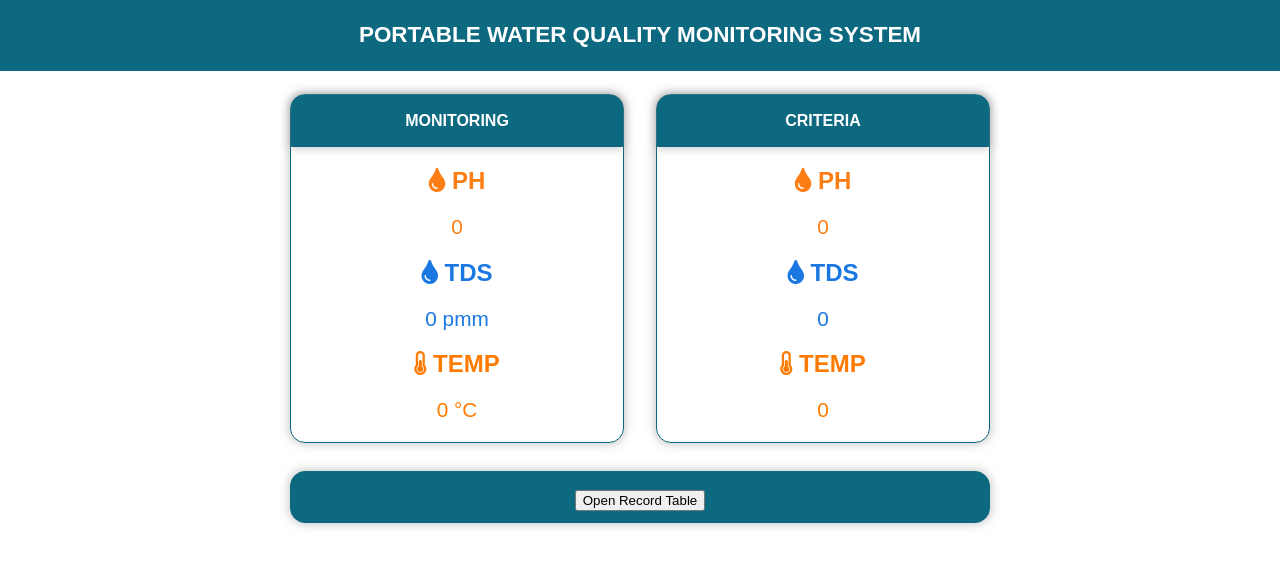
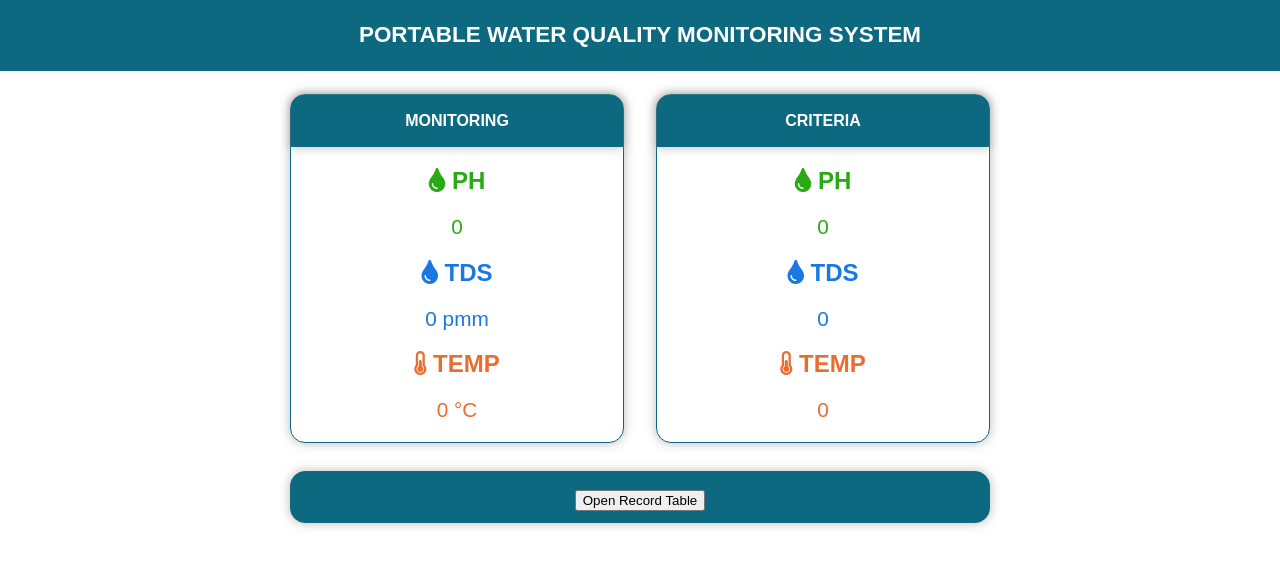
Before and after one commit to GufronAridho/PBL_IF12, a PHP site: page / in a window 1280 px wide. Shown: the top 567 px of the page. Run offline with PHP 8.4, Linux system fonts and the light colour scheme.

Commit message:
Update style

```diff
--- a/multisensor/style/style.css
+++ b/multisensor/style/style.css
@@ -60,7 +60,7 @@ body {
 }
 
 .phColor {
-    color: #fd7e14;
+    color: #29aa12;
 }
 
 .tdsColor {
@@ -68,5 +68,5 @@ body {
 }
 
 .tempColor {
-    color: #ff7b00;
+    color: #e96d2f;
 }
```
